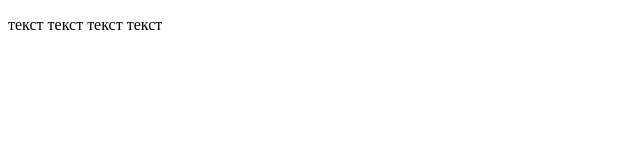
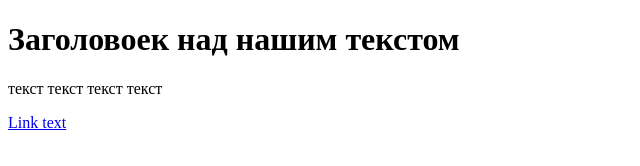
Before and after one commit to kjdkask/Git-Last, a plain HTML site: page TesT.html in a window 1280 px wide. Shown: the whole page, without its empty margins (0-640 px from the left). Drawn offline with Linux system fonts and the light colour scheme.

Commit message:
link and headers added

```diff
--- a/TesT.html
+++ b/TesT.html
@@ -1,9 +1,11 @@
 <!DOCTYPE html>
 <html>
     <head>
-        <title>заголовок страницы</title>
+        <title>Название нашего сайта</title>
     </head>
 <body>
-<p> текст текст текст текст</p>
-</body>
+    <h1>Заголовоек над нашим текстом</h1>
+        <p> текст текст текст текст</p>
+        <a href="#header">Link text</a>
+    </body>
 </html>
```
